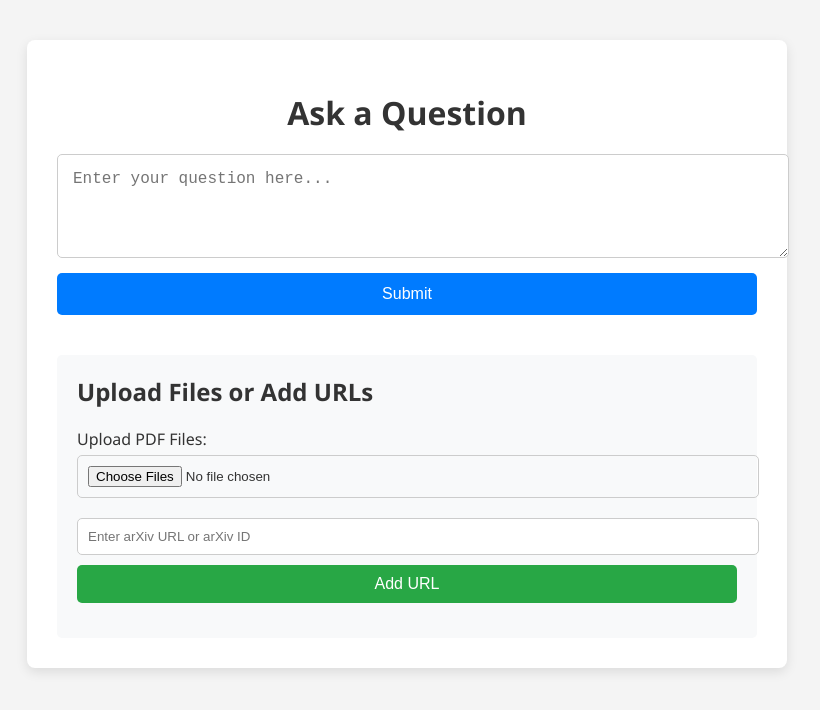
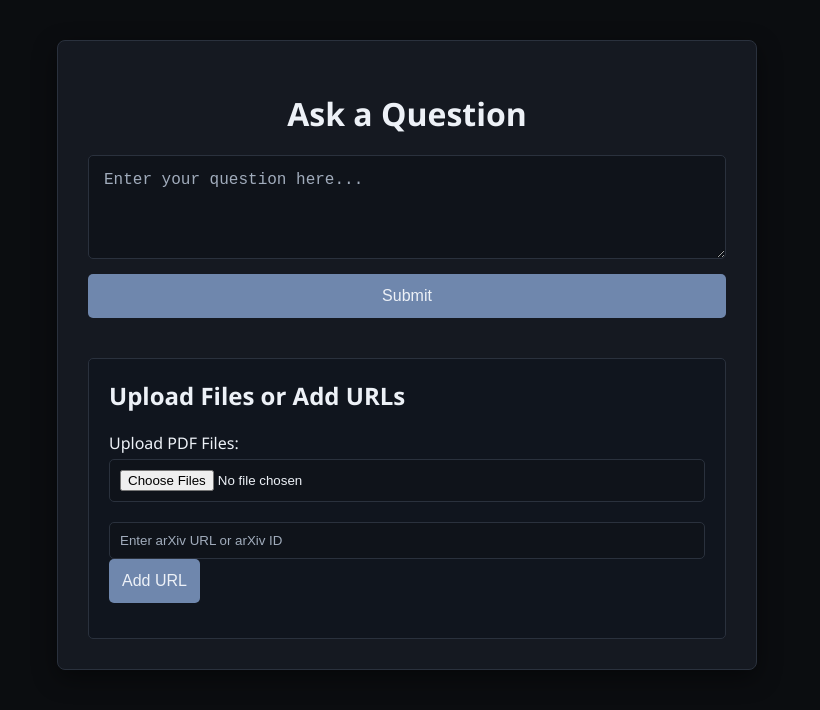
Before and after one commit to cybersamurai2410/adaptive-rag, a React (Create React App) app in the folder frontend/: page / in a window 1280 px wide. Shown: the top 710 px of the page, without its empty margins (233-1053 px from the left). Built offline with nearby package versions, Linux system fonts and the light colour scheme.

Commit message:
Restyle frontend with cohesive dark theme variables

```diff
--- a/frontend/src/App.css
+++ b/frontend/src/App.css
@@ -1,59 +1,21 @@
-/* .App {
-  text-align: center;
-}
-
-.App-logo {
-  height: 40vmin;
-  pointer-events: none;
-}
-
-@media (prefers-reduced-motion: no-preference) {
-  .App-logo {
-    animation: App-logo-spin infinite 20s linear;
-  }
-}
-
-.App-header {
-  background-color: #282c34;
-  min-height: 100vh;
-  display: flex;
-  flex-direction: column;
-  align-items: center;
-  justify-content: center;
-  font-size: calc(10px + 2vmin);
-  color: white;
-}
-
-.App-link {
-  color: #61dafb;
-}
-
-@keyframes App-logo-spin {
-  from {
-    transform: rotate(0deg);
-  }
-  to {
-    transform: rotate(360deg);
-  }
-} */
-
 /* Global Styles */
 body {
   margin: 0;
   padding: 0;
   font-family: 'Segoe UI', Tahoma, Geneva, Verdana, sans-serif;
-  background-color: #f4f4f4;
-  color: #333;
+  background-color: var(--color-bg);
+  color: var(--color-text);
 }
 
 /* Container */
 .App {
   max-width: 700px;
   margin: 40px auto;
-  background: #fff;
+  background: var(--color-surface);
   padding: 30px;
   border-radius: 8px;
-  box-shadow: 0 4px 12px rgba(0, 0, 0, 0.1);
+  border: 1px solid var(--color-border);
+  box-shadow: 0 8px 24px rgba(0, 0, 0, 0.45);
 }
 
 /* Header */
@@ -61,6 +23,7 @@ header h1 {
   text-align: center;
   margin-bottom: 20px;
   font-size: 2rem;
+  color: var(--color-text);
 }
 
 /* Question Section */
@@ -77,36 +40,57 @@ header h1 {
   width: 100%;
   padding: 15px;
   font-size: 1rem;
-  border: 1px solid #ccc;
+  border: 1px solid var(--color-border);
   border-radius: 5px;
   margin-bottom: 15px;
   resize: vertical;
+  background-color: #0f131a;
+  color: var(--color-text);
 }
 
-.submit-button {
-  background-color: #007bff;
-  color: #fff;
+.question-input::placeholder,
+.file-upload input::placeholder,
+.url-upload input::placeholder {
+  color: var(--color-text-muted);
+}
+
+.submit-button,
+.add-url-button,
+.process-button {
+  background-color: var(--color-accent);
+  color: var(--color-text);
   padding: 12px;
-  border: none;
+  border: 1px solid transparent;
   border-radius: 5px;
   font-size: 1rem;
   cursor: pointer;
-  transition: background-color 0.3s ease;
+  transition: background-color 0.2s ease, border-color 0.2s ease, transform 0.1s ease;
 }
 
-.submit-button:hover {
-  background-color: #0056b3;
+.submit-button:hover,
+.add-url-button:hover,
+.process-button:hover {
+  background-color: var(--color-accent-hover);
+}
+
+.submit-button:active,
+.add-url-button:active,
+.process-button:active {
+  background-color: var(--color-accent-active);
+  transform: translateY(1px);
 }
 
 .loading {
   text-align: center;
   font-style: italic;
-  color: #555;
+  color: var(--color-text-muted);
   margin-top: 10px;
 }
 
 .answer-section {
-  background-color: #e9ecef;
+  background-color: #111722;
+  border: 1px solid var(--color-border);
+  color: var(--color-text);
   padding: 20px;
   border-radius: 5px;
   margin-top: 20px;
@@ -118,7 +102,8 @@ header h1 {
 
 /* Upload Section */
 .upload-section {
-  background-color: #f8f9fa;
+  background-color: #10151e;
+  border: 1px solid var(--color-border);
   padding: 20px;
   border-radius: 5px;
 }
@@ -137,28 +122,12 @@ header h1 {
   width: 100%;
   padding: 10px;
   margin-top: 5px;
-  border: 1px solid #ccc;
+  border: 1px solid var(--color-border);
   border-radius: 5px;
+  background-color: #0f131a;
+  color: var(--color-text);
 }
 
-.add-url-button {
-  background-color: #28a745;
-  color: #fff;
-  padding: 10px;
-  width: 100%;
-  border: none;
-  border-radius: 5px;
-  font-size: 1rem;
-  cursor: pointer;
-  transition: background-color 0.3s ease;
-  margin-top: 10px;
-}
-
-.add-url-button:hover {
-  background-color: #218838;
-}
-
-/* Uploaded Items List */
 .uploads-list {
   margin-top: 20px;
 }
@@ -169,8 +138,9 @@ header h1 {
 }
 
 .uploads-list li {
-  background-color: #fff;
-  border: 1px solid #ddd;
+  background-color: #111722;
+  border: 1px solid var(--color-border);
+  color: var(--color-text);
   padding: 10px;
   margin-bottom: 10px;
   border-radius: 5px;
@@ -182,28 +152,31 @@ header h1 {
 }
 
 .process-button {
-  background-color: #ff9800;
-  color: white;
-  padding: 12px;
-  border: none;
-  border-radius: 5px;
-  font-size: 1rem;
-  cursor: pointer;
-  transition: 0.3s;
   width: 100%;
 }
 
-.process-button:hover {
-  background-color: #e68900;
-}
-
 .process-button:disabled {
-  background-color: #ccc;
+  background-color: #374050;
+  color: var(--color-text-muted);
+  border-color: #414a5d;
   cursor: not-allowed;
 }
 
 .process-message {
   margin-top: 10px;
   font-weight: bold;
-  color: #333;
+  color: var(--color-text-muted);
 }
+
+button:focus-visible,
+input:focus-visible,
+textarea:focus-visible {
+  outline: 2px solid var(--color-focus-ring);
+  outline-offset: 2px;
+  border-color: var(--color-accent);
+}
+
+input:hover,
+textarea:hover {
+  border-color: #3a4558;
+}
--- a/frontend/src/index.css
+++ b/frontend/src/index.css
@@ -1,8 +1,32 @@
+:root {
+  --color-bg: #0b0d10;
+  --color-surface: #151921;
+  --color-border: #2a313d;
+  --color-text: #edf1f7;
+  --color-text-muted: #a1acbc;
+  --color-accent: #6f87ad;
+  --color-accent-hover: #8097bc;
+  --color-accent-active: #5f7598;
+  --color-focus-ring: rgba(111, 135, 173, 0.45);
+}
+
+* {
+  box-sizing: border-box;
+}
+
+html,
+body,
+#root {
+  min-height: 100%;
+}
+
 body {
   margin: 0;
   font-family: -apple-system, BlinkMacSystemFont, 'Segoe UI', 'Roboto', 'Oxygen',
     'Ubuntu', 'Cantarell', 'Fira Sans', 'Droid Sans', 'Helvetica Neue',
     sans-serif;
+  background-color: var(--color-bg);
+  color: var(--color-text);
   -webkit-font-smoothing: antialiased;
   -moz-osx-font-smoothing: grayscale;
 }
```
